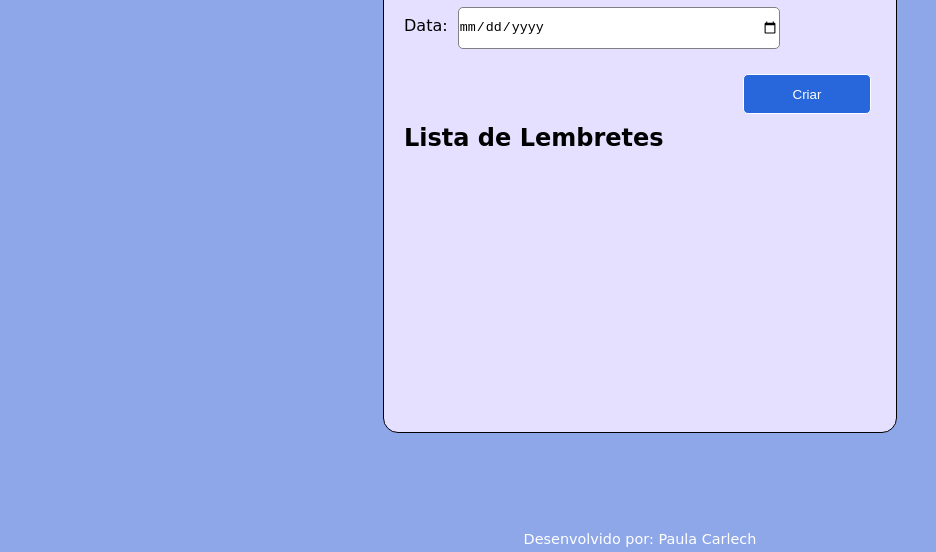
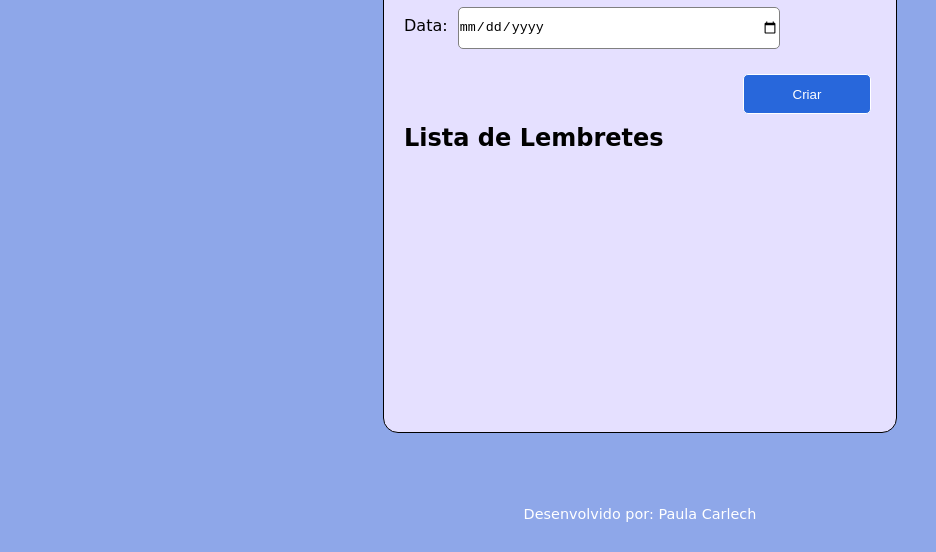
Before and after one commit to Paula-Carlech/Criacao_de_Lembretes, a plain HTML site: page index.html in a window 1280 px wide. Shown: the part 248-800 px from the top of the page, without its empty margins (0-936 px from the left). Drawn offline with Linux system fonts and the light colour scheme; a web font is replaced by a local one.

Commit message:
Update main.css

```diff
--- a/css/main.css
+++ b/css/main.css
@@ -103,10 +103,10 @@ h3{
 }
 
 footer{
-    /* margin-top: 460px; */
     position: fixed;
     bottom: 0;
     width: 100%;
+    padding-bottom: 25px;
     display: flex;
     align-items: center;
     justify-content: center;
```
